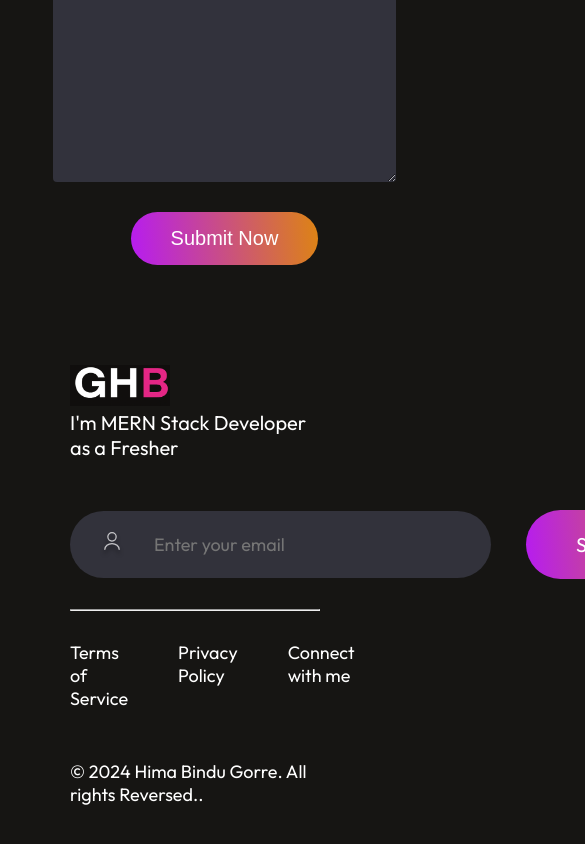
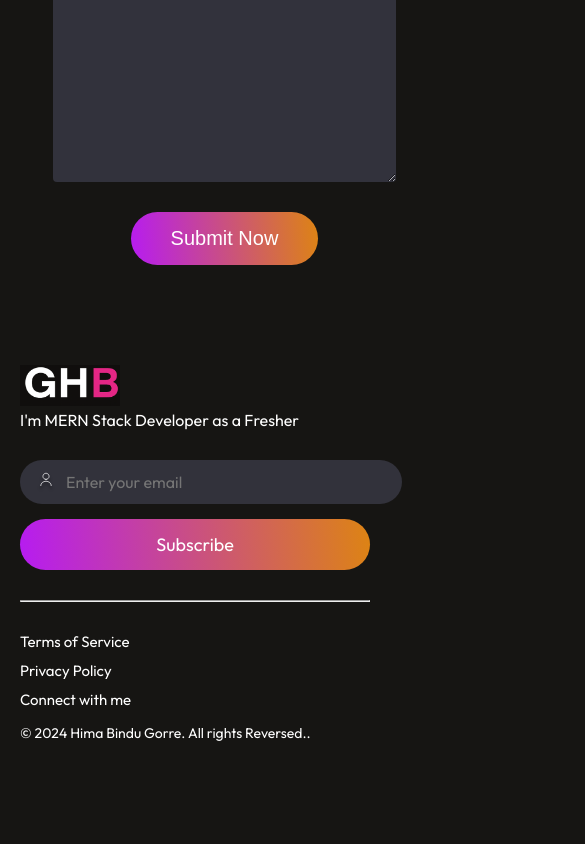
Before and after one commit to himabindu-gorre/Portfolio_, a React (Vite) app: page / in a window 390 px wide. Shown: the part 6793-7637 px from the top of the page, 585 px wide, since content can reach past the window. After the commit the page ends 7535 px from the top, so only its background shows below. Built offline with nearby package versions, Linux system fonts and the light colour scheme.

Commit message:
Update Footer.css

```diff
--- a/src/Components/Footer/Footer.css
+++ b/src/Components/Footer/Footer.css
@@ -59,7 +59,7 @@
     transition: 0.3s;
 }
 
-@media(max-width:768px) {
+/* @media(max-width:768px) {
     .footer {
         margin: 50px 70px;
     }
@@ -73,4 +73,83 @@
         margin-bottom: 50px;
     }
 
+} */
+
+@media (max-width: 768px) {
+  .footer {
+    margin: 30px 20px;
+    gap: 30px;
+  }
+
+  .footer-top {
+    flex-direction: column;
+    gap: 30px;
+    align-items: flex-start;
+  }
+
+  .footer-top-left img {
+    width: 80px;
+  }
+
+  .footer-top-left p {
+    font-size: 16px;
+    max-width: 100%;
+  }
+
+  .footer-top-right {
+    width: 100%;
+    flex-direction: column;
+    gap: 15px;
+    align-items: stretch;
+  }
+
+  .footer-email-input {
+    width: 100%;
+    display: flex;
+    align-items: center;
+    gap: 10px;
+    padding: 12px 16px;
+    padding-right: 16px;
+    border-radius: 40px;
+    background: #32323B;
+  }
+
+  .footer-email-input img {
+    width: 20px;
+    height: 20px;
+  }
+
+  .footer-email-input input {
+    flex: 1;
+    font-size: 16px;
+    width: 100%;
+  }
+
+  .footer-subscribe {
+    width: 100%;
+    text-align: center;
+    padding: 14px 0;
+    font-size: 18px;
+    border-radius: 40px;
+  }
+
+  .footer-bottom {
+    flex-direction: column-reverse;
+    align-items: flex-start;
+    gap: 15px;
+  }
+
+  .footer-bottom-left {
+    font-size: 14px;
+  }
+
+  .footer-bottom-right {
+    flex-direction: column;
+    gap: 10px;
+    margin-bottom: 0;
+  }
+
+  .footer-bottom-right p {
+    font-size: 15px;
+  }
 }
```
